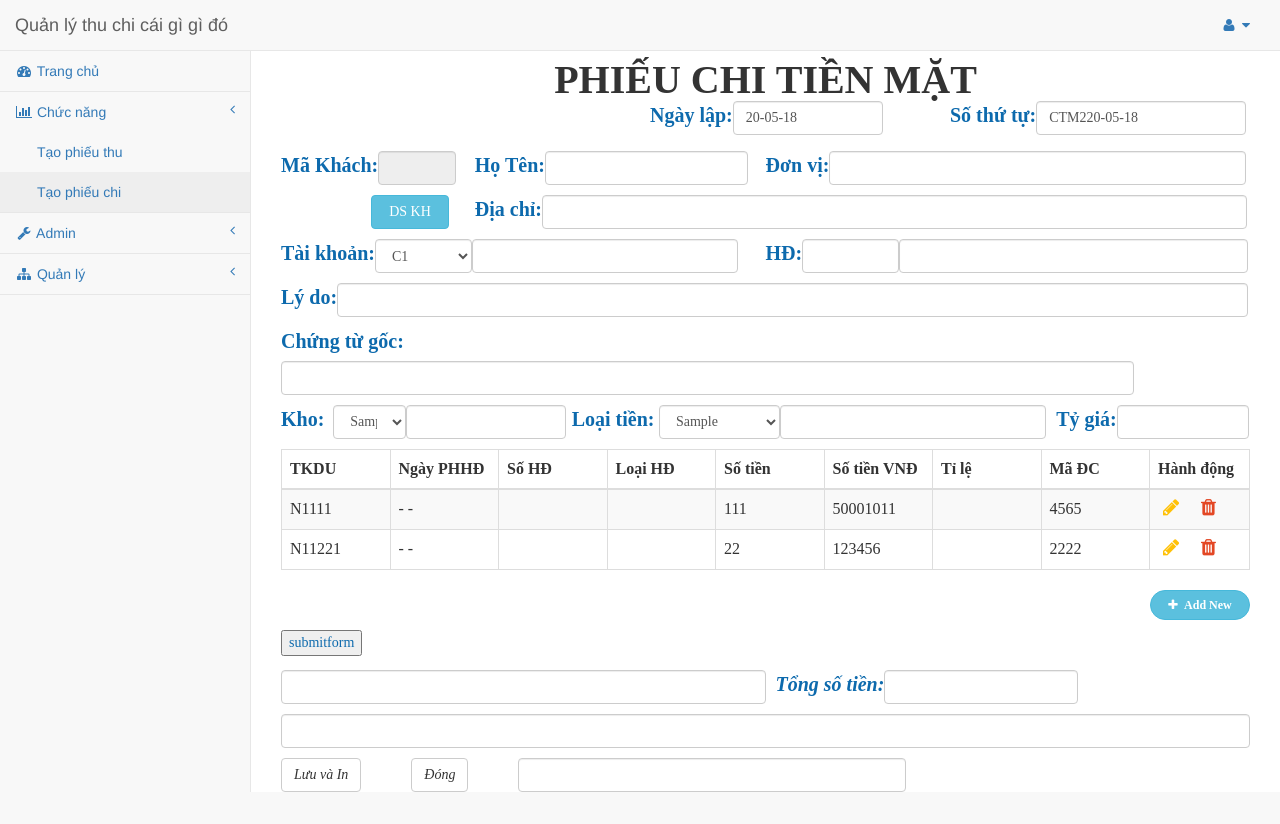
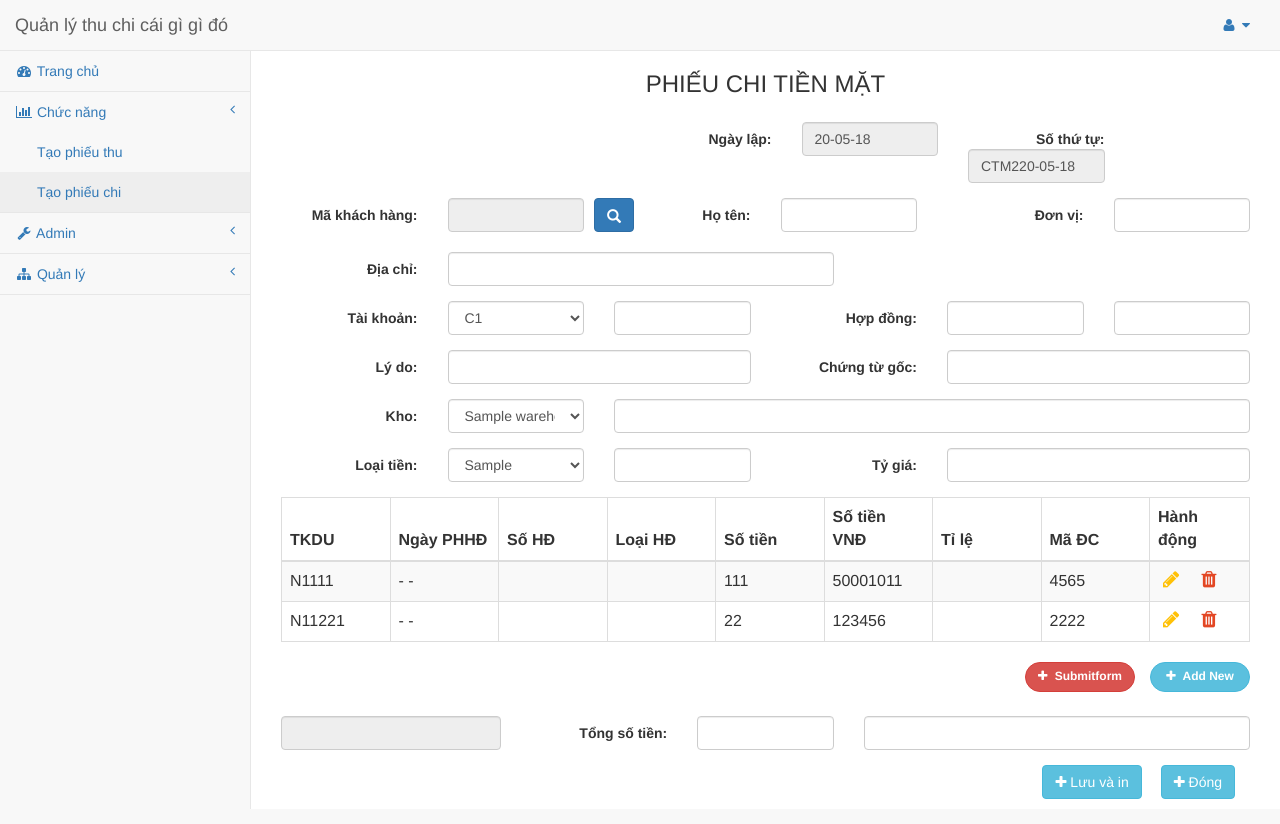
Before and after one commit to thachmong0707/ahihi, a PHP site: page /ahihi/views/pages/phieu-chi-tien-mat.php in a window 1280 px wide. Before the commit the page ends 792 px from the top, so only its background shows below. Run offline with PHP 8.4, Linux system fonts and the light colour scheme; the visitor is signed in with stand-in values (Sample User, id 1); tables that the repository leaves empty hold one stand-in row (values such as "Sample post").

Commit message:
fix giao dien

```diff
--- a/server/config.php
+++ b/server/config.php
@@ -3,7 +3,7 @@
 	// $SERVER = "localhost";
 	$SERVER = "localhost";
 	$USERNAME = "root";
-	$PASSWORD = "quyenlan27";
+	$PASSWORD = "";
 	$DBNAME = "currency";
 	// Create connection
 	$conn = new mysqli($SERVER, $USERNAME, $PASSWORD, $DBNAME);
--- a/vendor/admin/dist/css/style.css
+++ b/vendor/admin/dist/css/style.css
@@ -52,3 +52,9 @@ div.footer div .btn-default{
     float: left;
     margin-right: 50px;
 }
+
+#title-pt{
+    width: 100%;
+    height: 50px;
+    background-color: #F31010;
+}
--- a/views/layouts/header.php
+++ b/views/layouts/header.php
@@ -11,7 +11,9 @@
     <meta name="description" content="">
     <meta name="author" content="">
 
+
     <title>SB Admin 2 - Bootstrap Admin Theme</title>
+    <link href="https://fonts.googleapis.com/css?family=Roboto" rel="stylesheet">
 
     <!-- Bootstrap Core CSS -->
     <link href="../../vendor/admin/vendor/bootstrap/css/bootstrap.min.css" rel="stylesheet">
--- a/views/pages/phieu-chi-tien-mat.php
+++ b/views/pages/phieu-chi-tien-mat.php
@@ -154,62 +154,66 @@ include '../layouts/header.php';
     include '../layouts/navigation.php';
     ?>
     <div id="page-wrapper">
-
-        <div class="title">
-            <p>PHIẾU CHI TIỀN MẶT</p>
-
+        <form action="" method="POST" class="form-horizontal" role="form">
+            <div class="form-group">
+                    <h3 style="text-align: center;">PHIẾU CHI TIỀN MẶT</h3>
             </div>
-
-
-        <div class="body" style="font-family: 'Times New Roman'; color: #0d6aad;">
-            <!-- <form role="form" method="post" action="../../server/phieuchitienmat.php"> -->
-            <div class="header">
-                <div class="clear" style="width: 100%;"></div>
-                <div class="num">
-                    <label style="float: left">Số thứ tự:</label>
-                    <input class="form-control" name="" style="width: 70%" value="<?php echo $STT; ?>">
+            <div class="form-group">
+                 <div class="col-xs-2 col-sm-2 col-md-2 col-lg-2" style="margin-left: 354px; text-align: right;">
+                    <label class="control-label">Ngày lập:</label>
                 </div>
-                <div class="date-founded">
-                    <label style="float: left">Ngày lập:</label>
-                    <input class="form-control" name="" style="width: 50%"
-                           value="<?php echo $currentDate; ?>"/>
+                <div class="col-xs-2 col-sm-2 col-md-2 col-lg-2">
+                    <input type="text" name="" id="input" class="form-control"value="<?php echo $currentDate; ?>" required="required" pattern="" title="" disabled="true">
+                </div>
+                 <div class="col-xs-2 col-sm-2 col-md-2 col-lg-2" style="text-align: right;">
+                    <label class="control-label">Số thứ tự:</label>
+                </div>
+                 <div class="col-xs-2 col-sm-2 col-md-2 col-lg-2">
+                    <input type="text" name="" id="input" class="form-control" value="<?php echo $STT; ?>" required="required" pattern="" title="" disabled="true">
                 </div>
             </div>
-            <div class="content">
-                <div>
-                    <div class="clear" style="width: 100%;"></div>
-                    <div class="ma-khach" style="width: 20%">
-                        <label>Mã Khách:</label><label id="hidden-label" class="<?php echo $id; ?>"></label>
-                        <input class="form-control" id="customerId" style="width: 40%" disabled>
+            <div class="form-group">
+                <div class="col-xs-2 col-sm-2 col-md-2 col-lg-2" style="text-align: right;">
+                    <label class="control-label">Mã khách hàng:</label>
                 </div>
-                    <div class="ho-ten" style="width: 30%">
-                        <label>Họ Tên:</label>
-                        <input class="form-control" id="customerName" style="width: 70%">
+               <div class="col-xs-2 col-sm-2 col-md-2 col-lg-2">
+                    <input type="text" name="" class="form-control" value="" required="required" pattern="" title="" disabled="true" id="customerId">
+                    <label id="hidden-label" class="<?php echo $id; ?>"></label>
                 </div>
-                    <div class="don-vi" style="width: 50%">
-                        <label>Đơn vị:</label>
-                        <input class="form-control" id="customerCompany" name="" style="width: 86%">
-                    </div>
-                    <div class="clear" style="width: 100%;"></div>
-                </div>
-                <div>
-                    <div class="ma-khach" style="width: 20%">
-                        <label style="width: 44%"></label>
-                        &nbsp;<button type="button" style="width: 40%" id="btn-showListCustomers"
-                                      data-target="#listCustomersModal" data-toggle="modal" class="btn btn-info">DS
-                            KH
+                <div class="col-xs-1 col-sm-1 col-md-1 col-lg-1">
+                    <button type="button" class="btn btn-primary" style="height: 34px; margin-left: -20px;"
+                    id="btn-showListCustomers" data-target="#listCustomersModal" data-toggle="modal">
+                        <span class="glyphicon glyphicon-search"></span>
                     </button>
                 </div>
-                    <div class="dia-chi" style="width: 80%">
-                        <label>Địa chỉ:</label>
-                        <input class="form-control" id="customerAddress" name="" style="width: 91%;">
+                <div class="col-xs-1 col-sm-1 col-md-1 col-lg-1" style="text-align: right;">
+                    <label class="control-label">Họ tên:</label>
                 </div>
-                    <div class="clear" style="width: 100%;"></div>
+               <div class="col-xs-2 col-sm-2 col-md-2 col-lg-2">
+                    <input type="text" name="" id="customerName" class="form-control" value="" required="required" pattern="" title="">
                 </div>
-                <div>
-                    <div class="ma-khach" style="width: 50%">
-                        <label>Tài khoản:</label>
-                        <select class="form-control" id="accountId" style="width: 20%;float: left;">
+                <div class="col-xs-2 col-sm-2 col-md-2 col-lg-2" style="text-align: right;">
+                    <label class="control-label">Đơn vị:</label>
+                </div>
+               <div class="col-xs-2 col-sm-2 col-md-2 col-lg-2">
+                    <input type="text" name="" id="customerCompany" class="form-control" value="" required="required" pattern="" title="">
+                </div>
+            </div>
+            <div class="form-group">
+                <div class="col-xs-2 col-sm-2 col-md-2 col-lg-2" style="text-align: right;">
+                    <label class="control-label">Địa chỉ:</label>
+                </div>
+                <div class="col-xs-5 col-sm-5 col-md-5 col-lg-5">
+                    <input type="text" name="" id="customerAddress" class="form-control" value="" required="required" pattern="" title="">
+                </div>
+            </div>
+            <div class="form-group">
+
+                <div class="col-xs-2 col-sm-2 col-md-2 col-lg-2" style="text-align: right;">
+                    <label class="control-label">Tài khoản:</label>
+                </div>
+                <div class="col-xs-2 col-sm-2 col-md-2 col-lg-2">
+                    <select name="" id="accountId" class="form-control" required="required">
                         <?php
                             if ($getAccountType->num_rows > 0) {
                                 // output data of each row
@@ -218,34 +222,40 @@ include '../layouts/header.php';
                                 }
                             } ?>
                     </select>
-                        <input class="form-control" id="accountName" style="width: 55%; color: #0d6aad; ">
                 </div>
-
-                    <div class="don-vi" style="width: 50%">
-                        <label>HĐ:</label>
-                        <input class="form-control" name="" style="width: 20%;float: left;">
-                        <input class="form-control" name="" style="width: 72%">
+                <div class="col-xs-2 col-sm-2 col-md-2 col-lg-2">
+                    <input type="text" name="" id="accountName" class="form-control" value="" required="required" pattern="" title="">
                 </div>
-                    <div class="clear" style="width: 100%;"></div>
+                <div class="col-xs-2 col-sm-2 col-md-2 col-lg-2" style="text-align: right;">
+                    <label class="control-label">Hợp đồng:</label>
                 </div>
-                <div>
-                    <div style="width: 100%; font-family: 'Times New Roman'; font-size: 20px">
-                        <label style="float: left">Lý do:</label>
-                        <input class="form-control" name="" style="width: 94%">
+                <div class="col-xs-2 col-sm-2 col-md-2 col-lg-2">
+                    <input type="text" name="" id="input" class="form-control" value="" required="required" pattern="" title="">
                 </div>
-                    <div class="clear" style="width: 100%;"></div>
+                <div class="col-xs-2 col-sm-2 col-md-2 col-lg-2">
+                    <input type="text" name="" id="input" class="form-control" value="" required="required" pattern="" title="">
                 </div>
-                <div>
-                    <div style="width: 100%; font-family: 'Times New Roman'; font-size: 20px">
-                        <label style="float: left">Chứng từ gốc:</label>
-                        <input class="form-control" name="" style="width: 88%">
             </div>
-                    <div class="clear" style="width: 100%;"></div>
+            <div class="form-group">
+                <div class="col-xs-2 col-sm-2 col-md-2 col-lg-2" style="text-align: right;">
+                    <label class="control-label">Lý do:</label>
                 </div>
-                <div>
-                    <div class="ma-khach" style="width: 30%">
-                        <label style="width: 18%">Kho:</label>
-                        <select class="form-control" id="wareHouseId" style="width: 25%;float: left;">
+                <div class="col-xs-4 col-sm-4 col-md-4 col-lg-4">
+                    <input type="text" name="" id="input" class="form-control" value="" required="required" pattern="" title="">
+                </div>
+                <div class="col-xs-2 col-sm-2 col-md-2 col-lg-2" style="text-align: right;">
+                    <label class="control-label">Chứng từ gốc:</label>
+                </div>
+                <div class="col-xs-4 col-sm-4 col-md-4 col-lg-4">
+                    <input type="text" name="" id="input" class="form-control" value="" required="required" pattern="" title="">
+                </div>
+            </div>
+            <div class="form-group">
+                <div class="col-xs-2 col-sm-2 col-md-2 col-lg-2" style="text-align: right;">
+                    <label class="control-label">Kho:</label>
+                </div>
+                <div class="col-xs-2 col-sm-2 col-md-2 col-lg-2">
+                    <select name="" id="wareHouseId" class="form-control" required="required">
                         <?php
                             if ($getWarehouse->num_rows > 0) {
                                 // output data of each row
@@ -254,12 +264,18 @@ include '../layouts/header.php';
                                 }
                             } ?>
                     </select>
-                        <input class="form-control" id="wareHouseAddress" style="width: 55%; color: #0d6aad; ">
+                </div>
+                <div class="col-xs-8 col-sm-8 col-md-8 col-lg-8">
+                    <input type="text" name="" id="wareHouseAddress" class="form-control" value="" required="required" pattern="" title="">
+                </div>
             </div>
 
-                    <div class="don-vi" style="width: 50%">
-                        <label style="width: 18%">Loại tiền:</label>
-                        <select class="form-control" id="moneyTypeId" style="width: 25%;float: left;">
+            <div class="form-group">
+                <div class="col-xs-2 col-sm-2 col-md-2 col-lg-2" style="text-align: right;">
+                    <label class="control-label">Loại tiền:</label>
+                </div>
+                <div class="col-xs-2 col-sm-2 col-md-2 col-lg-2">
+                    <select name="" id="wareHouseId" class="form-control" required="required">
                         <?php
                             if ($getMoneyType->num_rows > 0) {
                                 // output data of each row
@@ -269,15 +285,20 @@ include '../layouts/header.php';
                                 }
                             } ?>
                     </select>
-                        <input class="form-control" id="moneyTypeName" style="width: 55%; color: #0d6aad; ">
                 </div>
-                    <div class="ma-khach" style="width: 20%">
-                        <label style="float: left">Tỷ giá:</label>
-                        <input class="form-control" id="moneyTypeRate" style="width:68%">
+                <div class="col-xs-2 col-sm-2 col-md-2 col-lg-2">
+                    <input type="text" name="" id="wareHouseAddress" class="form-control" value="" required="required" pattern="" title="">
                 </div>
-                    <div class="clear" style="width: 100%;"></div>
+                <div class="col-xs-2 col-sm-2 col-md-2 col-lg-2" style="text-align: right;">
+                    <label class="control-label">Tỷ giá:</label>
+                </div>
+                <div class="col-xs-4 col-sm-4 col-md-4 col-lg-4">
+                    <input type="text" name="" id="input" class="form-control" value="" required="required" pattern="" title="">
                 </div>
             </div>
+        </form>
+
+        <div>
             <div class="table-wrapper">
                 <form id="tableForm" method="post" action="../../server/form_detail.php">
                     <table class="table table-striped table-bordered table-hover edit-table" id="edit-table">
@@ -331,32 +352,39 @@ include '../layouts/header.php';
                         <div class="row">
                             <button type="button" class="btn btn-info add-new" style="margin-right: 15px; margin-bottom: 10px;"><i class="fa fa-plus"></i> Add New
                             </button>
-
+                            <button id="sendForm" type="button" class="btn btn-danger add-new" style="margin-right: 15px; margin-bottom: 10px;" ><i class="fa fa-plus"></i> Submitform
+                            </button>
                         </div>
                     </div>
-                    <button type="button" id="sendForm">submitform</button>
+                </form>
+            </div>
+            <form action="" method="POST" class="form-horizontal" role="form">
+                <div class="form-group">
+                    <div class="col-xs-3 col-sm-3 col-md-3 col-lg-3">
+                        <input type="text" name="" id="accountNameTable" class="form-control" value="" required="required" pattern="" title="" disabled="true">
+                    </div>
+                    <div class="col-xs-2 col-sm-2 col-md-2 col-lg-2" style="text-align: right;">
+                        <label class="control-label">Tổng số tiền:</label>
+                    </div>
+                    <div class="col-xs-2 col-sm-2 col-md-2 col-lg-2">
+                        <input type="text" name="" id="totalMoney" class="form-control" value="" required="required" pattern="" title="">
+                    </div>
+                    <div class="col-xs-5 col-sm-5 col-md-5 col-lg-5">
+                        <input type="text" name="" id="moneyString" class="form-control" value="" required="required" pattern="" title="">
+                    </div>
+                </div>
+                <div class="form-group">
+                    <div class="col-xs-12 col-sm-12 col-md-12 col-lg-12" style="text-align: right;">
+                        <button type="button" id="btn-save" name="btn-save" class="btn btn-info add-new" style="margin-right: 15px; margin-bottom: 10px;"><i class="fa fa-plus"></i> Lưu và in
+                            </button>
+                            <button type="button" id="resetFields" class="btn btn-info add-new" style="margin-right: 15px; margin-bottom: 10px;"><i class="fa fa-plus"></i> Đóng
+                            </button>
+                    </div>
+                </div>
             </form>
 
-            </div>
-            <div class="footer">
-                <div>
-                    <input class="form-control" id="accountNameTable" style="width: 50%;float: left;">
-                    <label style="margin-left:10px; float: left; font-size: 20px"> Tổng số tiền: </label>
-                    <input class="form-control" id="totalMoney" name="total_money" style="width: 20%;float: left;">
-                    <div class="clear" style="float:left;width: 100%;"></div>
-                </div>
-                <div>
 
-                    <input class="form-control" name="" id="moneyString">
-                    <div class="clear" style="float:left;width: 100%;"></div>
 
-                </div>
-                <div>
-                    <button name="btn-save" type="button" class="btn btn-default" id="btn-save" value="save">Lưu và In</button>
-                    <button type="reset" id="resetFields" class="btn btn-default">Đóng</button>
-                    <input class="form-control" name="" id="customerCompany2" style="width: 40%;color: #0d6aad;  ">
-                </div>
-            </div>
             <!-- </form> -->
         </div>
     </div>
@@ -395,7 +423,7 @@ include '../layouts/header.php';
                             echo "<td>" . $row['company'] . "</td>";
                             echo "<td>" . $row['address'] . "</td>";
                             echo "<td id='" . $row['id'] . "' class='" . $row['fullname'] . "' title='" . $row['address'] . "' alt='" . $row['company'] . "'>
-                                    <a class='choose selectCustomer' title='Chọn' data-toggle='tooltip'><i style='color:green' class='fa fa-check-circle' aria-hidden='true'></i></a>
+                                    <a class='choose selectCustomer' title='Chọn' data-toggle='tooltip' data-dismiss='modal'><i style='color:green' class='fa fa-check-circle' aria-hidden='true'></i></a>
                             </td></tr>";
                         }
                     } ?>
--- a/views/pages/phieuchitienmat.php
+++ b/views/pages/phieuchitienmat.php
@@ -45,6 +45,9 @@ VALUES (3, 'CTM0125-16-96', CURRENT_TIMESTAMP, 'đòi nợ', 10000000, 'mười
 
 <!DOCTYPE html>
 <html lang="en">
+<head>
+
+</head>
 <?php
 include '../layouts/header.php';
 ?>
```
Also changed, not shown: vendor/css/style.css (+9 -2 lines). Lines whose indentation alone changed are shown as unchanged.
